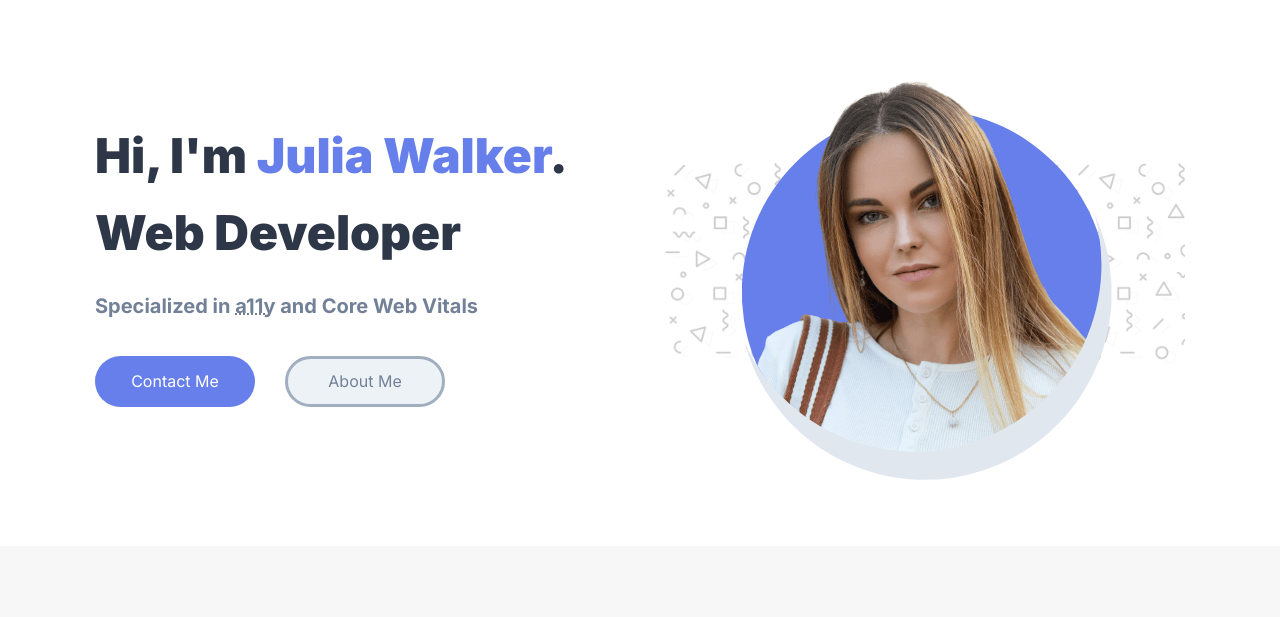
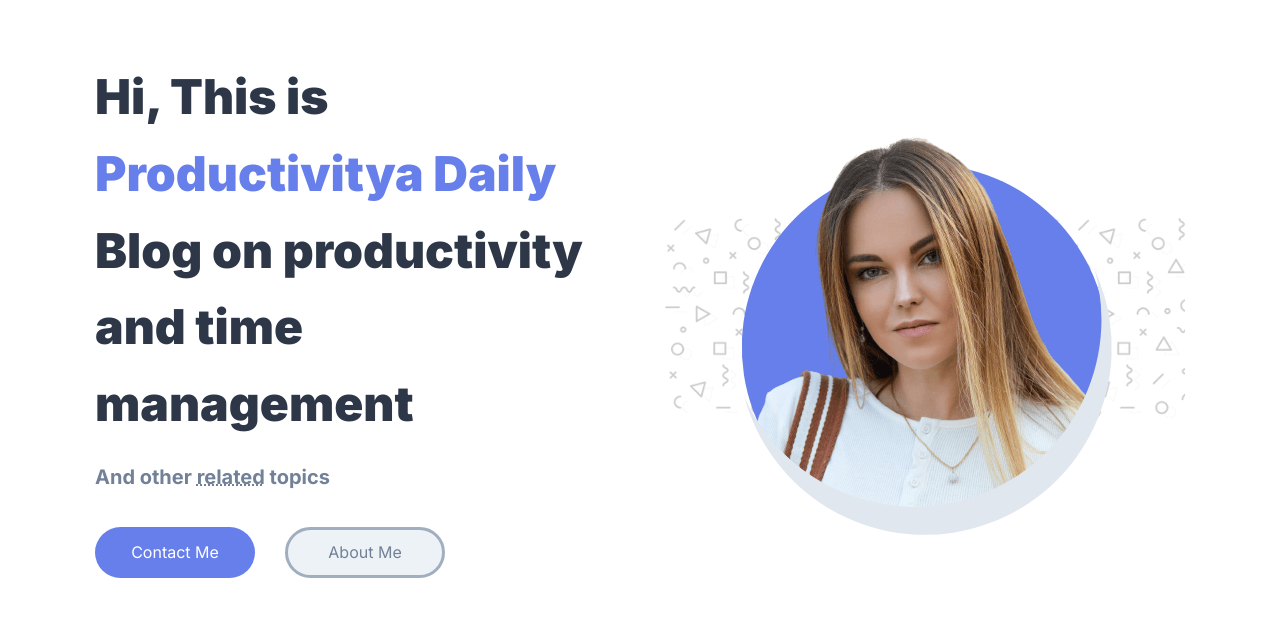
Before and after one commit to dashco89/thefirstblog, a plain HTML site: page index.html in a window 1280 px wide. Shown: the part 183-800 px from the top of the page. Drawn offline with nearby package versions, Linux system fonts and the light colour scheme.

Commit message:
index.html

```diff
--- a/index.html
+++ b/index.html
@@ -97,7 +97,7 @@
               </li>
 
               <li class="nav-item">
-                <a href="#" class="nav-link">About Me</a>
+                <a href="#" class="nav-link">About Us</a>
               </li>
 
               <li class="nav-item">
@@ -113,11 +113,11 @@
 
             <ul>
               <li class="nav-item">
-                <a href="#" class="nav-link">Database</a>
+                <a href="#" class="nav-link">Productivity</a>
               </li>
 
               <li class="nav-item">
-                <a href="#" class="nav-link">Accessibility</a>
+                <a href="#" class="nav-link">Time Management</a>
               </li>
 
               <li class="nav-item">
@@ -152,13 +152,13 @@
         <div class="left">
 
           <h1 class="h1">
-            Hi, I'm <b>Julia&nbsp;Walker</b>.
-            <br>Web Developer
+            Hi, This is <b>Productivitya&nbsp;Daily</b>
+            <br>Blog on productivity and time management
           </h1>
 
           <p class="h3">
-            Specialized in <abbr title="Accessibility">a11y</abbr>
-            and Core Web Vitals
+            And other <abbr title="Accessibility">related</abbr>
+            topics
           </p>
 
           <div class="btn-group">
```
